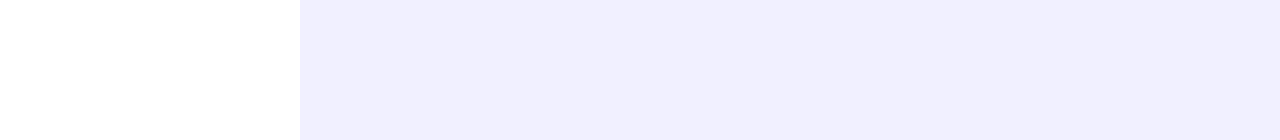
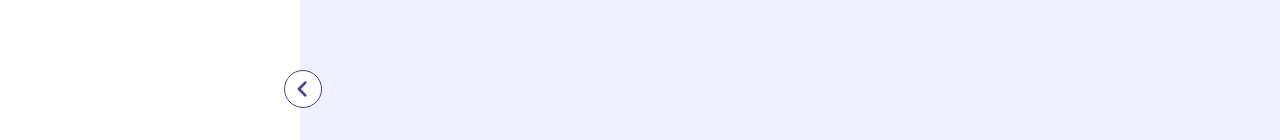
Before and after one commit to cristianmeelo/challenge-frontend-herocode-react, a React (Vite) app: page / in a window 1280 px wide. Shown: the part 657-797 px from the top of the page. Built offline with nearby package versions, Linux system fonts and the light colour scheme.

Commit message:
:sparkles: feat: implemented open/close menu

```diff
--- /dev/null
+++ b/src/components/Sidebar/Arrow/Arrow.tsx
@@ -0,0 +1,24 @@
+const Arrow = ({ isSidebarOpen }: { isSidebarOpen: boolean }) => {
+  return (
+    <svg
+      width="38"
+      height="38"
+      viewBox="0 0 38 38"
+      fill="none"
+      xmlns="http://www.w3.org/2000/svg"
+      style={{ transform: isSidebarOpen ? 'rotate(180deg)' : 'rotate(0)' }}
+    >
+      <path
+        d="M19 1C9.082 1 1 9.082 1 19C1 28.918 9.082 37 19 37C28.918 37 37 28.918 37 19C37 9.082 28.918 1 19 1ZM24.022 19.954L17.668 26.308C17.398 26.578 17.056 26.704 16.714 26.704C16.372 26.704 16.03 26.578 15.76 26.308C15.238 25.786 15.238 24.922 15.76 24.4L21.16 19L15.76 13.6C15.238 13.078 15.238 12.214 15.76 11.692C16.282 11.17 17.146 11.17 17.668 11.692L24.022 18.046C24.562 18.568 24.562 19.432 24.022 19.954Z"
+        fill="white"
+      />
+      <path
+        d="M24.022 19.954L17.668 26.308C17.398 26.578 17.056 26.704 16.714 26.704C16.372 26.704 16.03 26.578 15.76 26.308C15.238 25.786 15.238 24.922 15.76 24.4L21.16 19L15.76 13.6C15.238 13.078 15.238 12.214 15.76 11.692C16.282 11.17 17.146 11.17 17.668 11.692L24.022 18.046C24.562 18.568 24.562 19.432 24.022 19.954Z"
+        fill="#48409E"
+      />
+      <path d="M19 0.5C8.80586 0.5 0.5 8.80586 0.5 19C0.5 29.1941 8.80586 37.5 19 37.5C29.1941 37.5 37.5 29.1941 37.5 19C37.5 8.80586 29.1941 0.5 19 0.5Z" stroke="#48409E" />
+    </svg>
+  );
+};
+
+export default Arrow;
--- a/src/components/Sidebar/Sidebar.styles.ts
+++ b/src/components/Sidebar/Sidebar.styles.ts
@@ -9,12 +9,12 @@ export const Sidebar = styled.aside<StyledSidebar>`
   width: ${(props) => (props.isSidebarOpen ? '18.75rem' : '2rem')};
   height: 100vh;
   background-color: ${(props) => props.theme.colors.neutral.white_000};
+  transition: width 0.3s ease-in-out;
 `;
 
 export const Logo = styled.div<StyledSidebar>`
   display: ${(props) => (props.isSidebarOpen ? 'flex' : 'none')};
   padding: 3.5rem 4.125rem 0rem 3.5rem;
-  cursor: pointer;
 `;
 
 export const Items = styled.ul<StyledSidebar>`
@@ -25,3 +25,12 @@ export const Items = styled.ul<StyledSidebar>`
   padding: 5.4375rem 5.8125rem 0rem 3.75rem;
   cursor: pointer;
 `;
+
+export const ArrowContainer = styled.div<StyledSidebar>`
+  position: absolute;
+  bottom: 2rem;
+  left: ${(props) => (props.isSidebarOpen ? '17.75rem' : '0.8rem')};
+  width: ${(props) => (props.isSidebarOpen ? 'calc(100% - 17.75rem)' : 'calc(100% - 0.8rem)')};
+  transition: left 0.3s ease-in-out, width 0.3s ease-in-out;
+  cursor: pointer;
+`;
--- a/src/components/Sidebar/Sidebar.tsx
+++ b/src/components/Sidebar/Sidebar.tsx
@@ -1,10 +1,13 @@
 import { useState } from 'react';
+
 import Logo from '../Logo/Logo';
 import SidebarItem from '../SidebarItem/SidebarItem';
 import Dashboard from '../Icons/Dashboard/Dashboard';
 import Timeline from '../Icons/Timeline/Timeline';
 import Event from '../Icons/Event/Event';
 import Calendar from '../Icons/Calendar/Calendar';
+import Arrow from './Arrow/Arrow';
+
 
 import * as S from './Sidebar.styles';
 
@@ -17,7 +20,7 @@ const Sidebar = ({ isSidebarOpen, toggleSidebar }: SidebarProps) => {
 
   return (
     <S.Sidebar isSidebarOpen={isSidebarOpen}>
-      <S.Logo onClick={toggleSidebar} isSidebarOpen={isSidebarOpen}>
+      <S.Logo  isSidebarOpen={isSidebarOpen}>
         <Logo />
       </S.Logo>
 
@@ -27,6 +30,11 @@ const Sidebar = ({ isSidebarOpen, toggleSidebar }: SidebarProps) => {
         <SidebarItem icon={<Timeline />} label="timeline" isSelected={selectedItem === 'timeline'} onItemClicked={handleItemClicked} />
         <SidebarItem icon={<Calendar />} label="calendário" isSelected={selectedItem === 'calendário'} onItemClicked={handleItemClicked} />
       </S.Items>
+
+      <S.ArrowContainer isSidebarOpen={isSidebarOpen} onClick={toggleSidebar}>
+        <Arrow isSidebarOpen={isSidebarOpen}/>
+      </S.ArrowContainer>
+
     </S.Sidebar>
   );
 };
```
